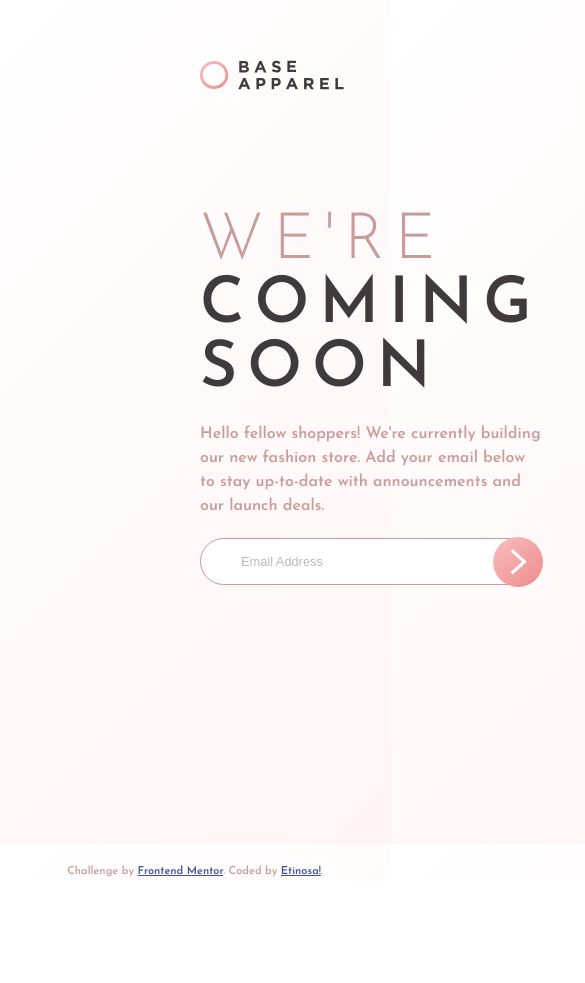
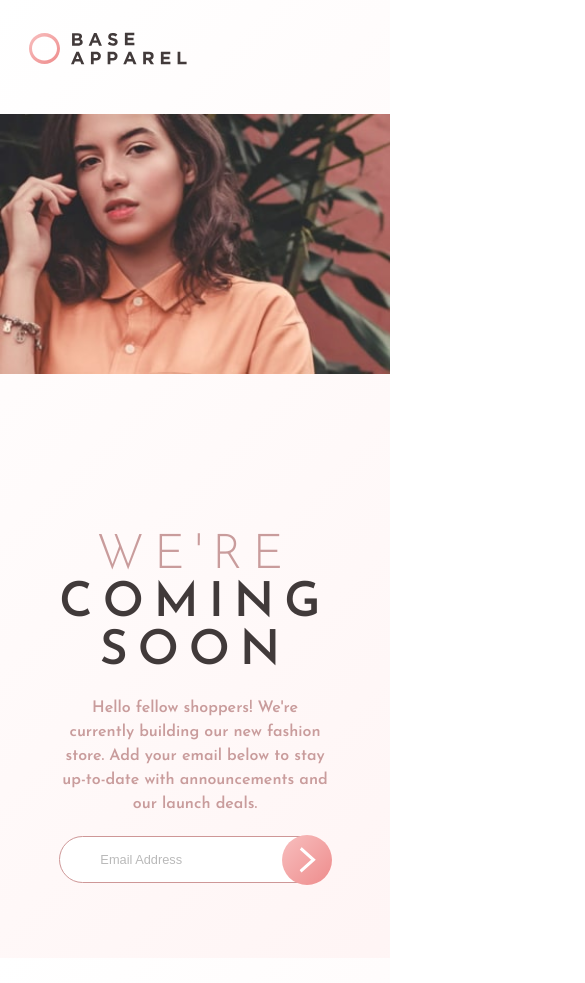
Before and after one commit to Etinofficial01/base-apparel, a plain HTML site: page index.html in a window 390 px wide. Shown: the top 983 px of the page, 585 px wide, since content can reach past the window. Before the commit the page ends 881 px from the top, so only its background shows below. Drawn offline with Linux system fonts and the light colour scheme.

Commit message:
Initial commit

```diff
--- a/index.html
+++ b/index.html
@@ -14,36 +14,41 @@
 </head>
 <body>
 
+  <div class="logo">
+      <img src="images/logo.svg" alt="logo.png">
+  </div>
+
+
   <main class="container">
 
-    <div class="section">
-      <div class="logo"><img src="images/logo.svg" alt="logo.png"></div>
+    <div class="image-mobile">
+      <img src="images/hero-mobile.jpg" alt="Hero image for mobile">
+    </div>
 
-      <h1> We're <br><span>coming <br>soon</span></h1>
+    <div class="content">
+      <div class="content-text">
+         <h1> We're <br><span>Coming <br>Soon</span></h1>
         <p>Hello fellow shoppers! We're currently building our new fashion store.
         Add your email below to stay up-to-date with announcements and our launch deals.</p>
 
-      <div class="input-field">
+        <form class="input-field">
           <input type="email" placeholder="Email Address" id="email" required>
           <img src="images/icon-error.svg" alt="error-icon" id="error-icon" class="error-icon">
           <img src="images/icon-arrow.svg" alt="arrow" class="arrow" id="arrow-btn">
-      </div>
+        </form>
         <div class="error-div hidden" id="error"></div>
       </div>
 
 
-    <div class="image">
+
+      <div class="image-desktop">
         <img src="images/hero-desktop.jpg" alt="">
       </div>
+    </div>
+
   </main>
 
 
-  <footer>
-    <p class="attribution">
-      Challenge by <a href="https://www.frontendmentor.io?ref=challenge" target="_blank">Frontend Mentor</a>.
-      Coded by <a href="#">Etinosa!</a>.
-    </p>
-  </footer>
 
   <script src="script.js"></script>
 </body>
--- a/style.css
+++ b/style.css
@@ -9,38 +9,40 @@
     body{
         font-family: "Josefin Sans", sans-serif;
         font-size: 16px;
-       background:
-                linear-gradient(135deg, hsl(0, 0%, 100%), hsl(0, 100%, 98%)),
-                linear-gradient(135deg, hsl(0, 80%, 86%), hsl(0, 74%, 74%));
-        background-attachment: fixed;
-        background-size: cover;
+       background: linear-gradient(135deg, hsl(0, 0%, 100%), hsl(0, 100%, 98%));
         color: hsl(0, 30%, 70%);
-        height: 100vh;
     }
 
-    img{
-        height: 100%;
+    .image-mobile{
+        display: none;
+    }
+
+
+    .logo{
+        position: absolute;
+        top: 60px;
+        left: 200px;
+        width: 150px;
+        height: 50px;
     }
 
     .container{
+        height: 100vh;
         display: flex;
         flex-direction: row;
-        height: 100%;
     }
 
-    .section{
-        flex: 1;
-        max-width: 900px;
-        margin: 60px 200px;
+    .content {
+        display: flex;
+        flex-direction: row;
     }
 
-    .logo{
-        width: 30px;
-        height: 30px;
+    .content .content-text{
+        margin: 90px 200px;
     }
 
     h1{
-        margin-top: 120px;
+        margin: 4rem 0 1rem;
         font-size: 4rem;
         font-weight: 300;
         text-transform: uppercase;
@@ -63,16 +65,17 @@
         flex-direction: row;
         margin-top: 20px;
         position: relative;
-        width: 100%;
+        max-width: 500px;
     }
 
-    input{
+    .input-field input{
         padding: 15px 50px 15px 40px;
         border: 1px solid hsl(0, 36%, 70%);
         border-radius: 30px;
         font-size: 0.8rem;
         font-weight: 200;
         width: 100%;
+        outline: none;
     }
 
     input::placeholder {
@@ -121,5 +124,58 @@
         font-size: 0.8rem;
     }
 
+    .image-desktop{
+        display: block;
+        flex: 1;
+        height: 100vh;
+    }
+
+    .image-desktop img{
+        object-fit: cover;
+        height: 100%;
+    }
+
     .attribution { font-size: 11px; text-align: center; }
     .attribution a { color: hsl(228, 45%, 44%); }
+
+
+    @media screen and (max-width: 1024px) {
+        .container{
+            margin-top: 0rem;
+            display: flex;
+            flex-direction: column;
+        }
+
+        .image-mobile {
+            display: block;
+        }
+
+        .image-mobile img {
+            width: 100%;
+            height: auto;
+        }
+
+        .image-desktop {
+            display: none;
+        }
+        .logo{
+            position: relative;
+            top: 0;
+            left: 0;
+            margin: 2rem 0 2rem 1.8rem;
+        }
+        .content {
+            display: flex;
+            flex-direction: column;
+            justify-content: center;
+            align-items: center;
+        }
+        .content-text{
+            text-align: center;
+        }
+        h1{
+            font-size: 3rem;
+        }
+
+
+}
```
Lines whose indentation alone changed are shown as unchanged.
